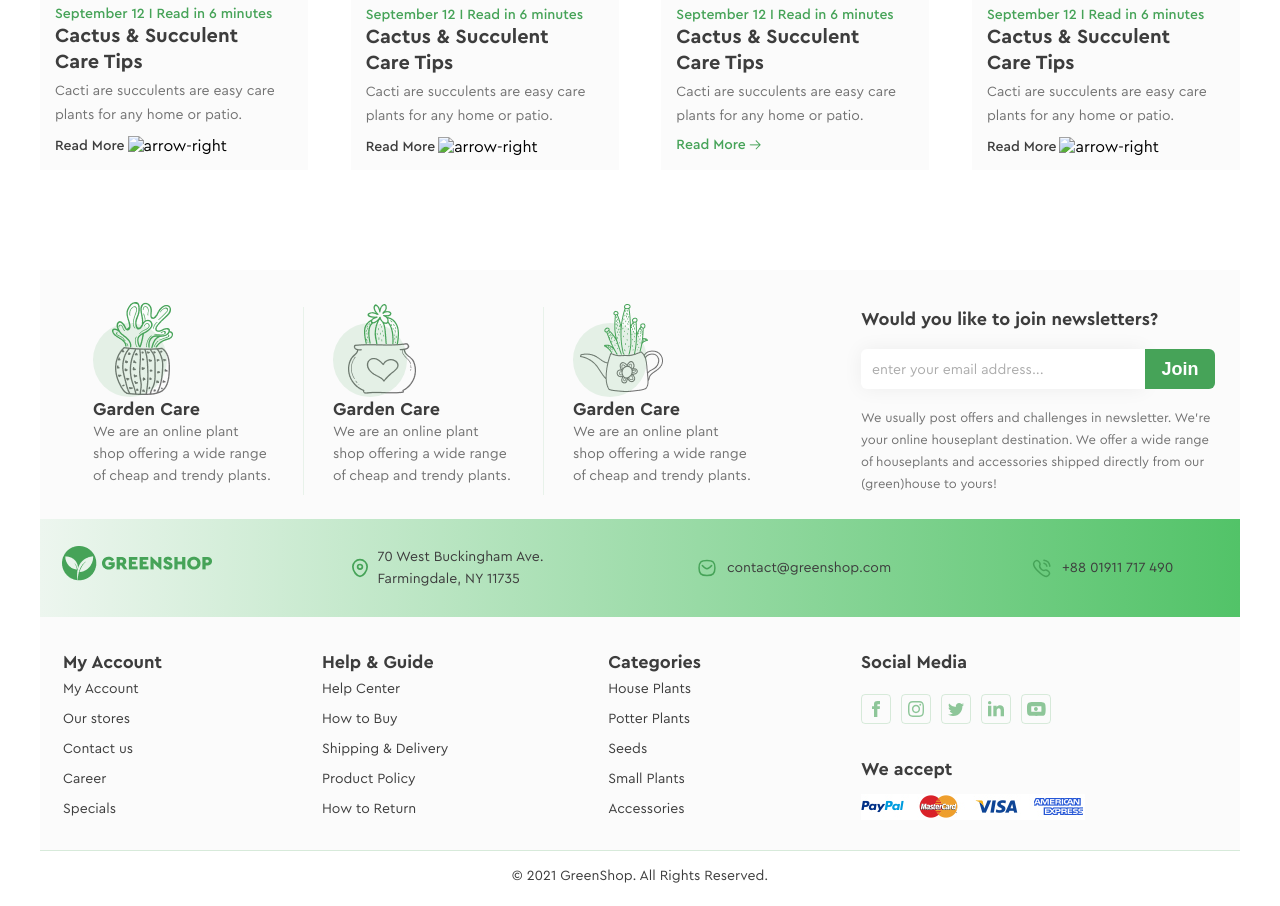
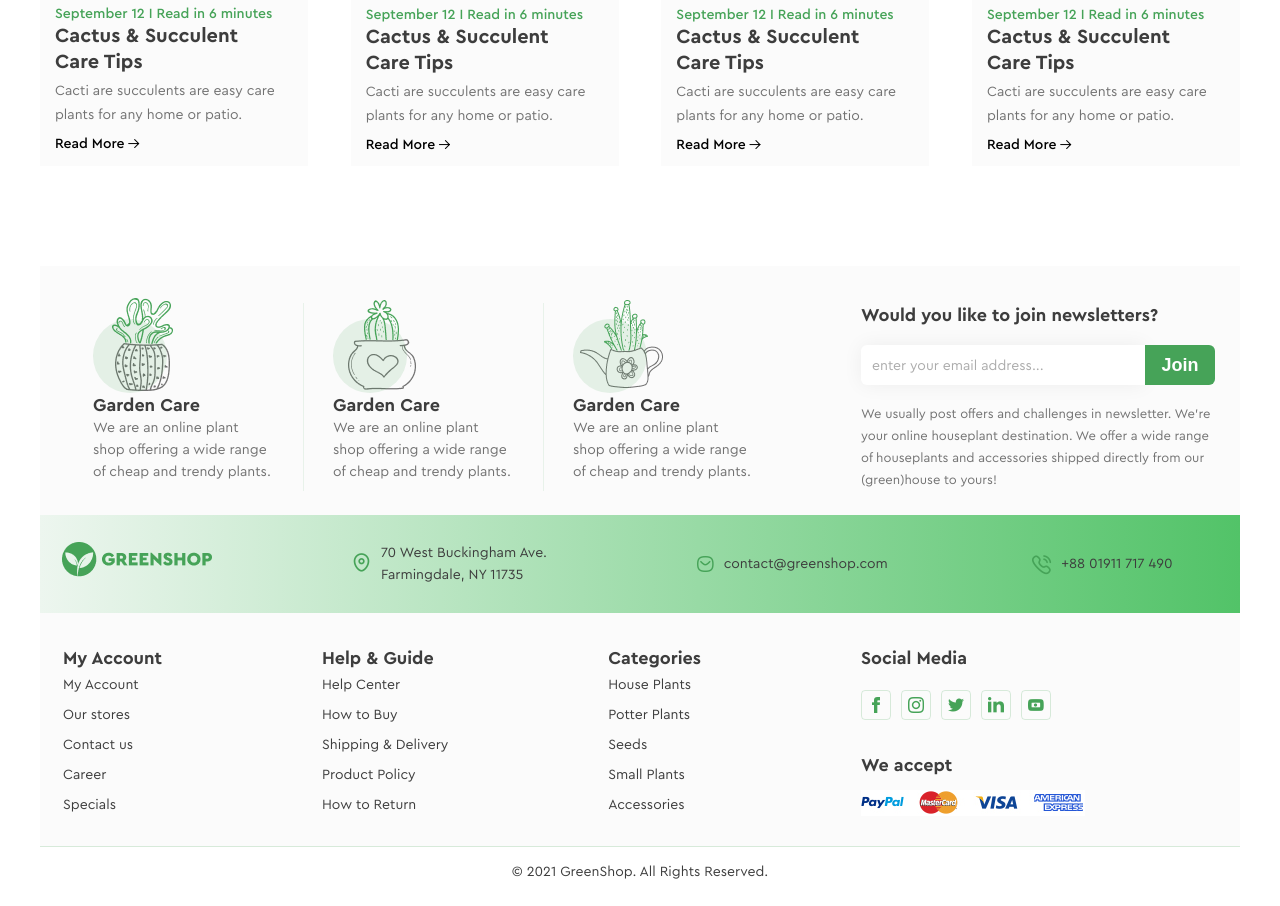
Before and after one commit to Dmytro-Shyn/Hillel-IT-school---Lesson-6, a website: page index.html in a window 1280 px wide. Shown: the part 2800-3706 px from the top of the page. Drawn offline with Linux system fonts and the light colour scheme; files whose address does not match are found by name.

Commit message:
Add new font size class ".fs-18px" with font-size: 19px in style.css. Update ".icon-Location:before" to ".icon-location:before". Update image tags to span tags for icons in index.html. Update icon class names in icon.css

```diff
--- a/index.html
+++ b/index.html
@@ -321,7 +321,7 @@
                         <p class="paragraph-small-14px mar-bot-9">Cacti are succulents are easy care plants for any home or patio.</p>
                         <div class="link-more-read">
                             <a class="link-14px" href="#">Read More</a>
-                            <img src="./images/arrow-right-simple.png" alt="arrow-right">
+                            <span class="icon-arrow-right-simple fs-14px"></span>
                         </div>
                     </div>
                 </div>
@@ -333,7 +333,7 @@
                         <p class="paragraph-small-14px mar-bot-9">Cacti are succulents are easy care plants for any home or patio.</p>
                         <div class="link-more-read">
                             <a class="link-14px" href="#">Read More</a>
-                            <img src="./images/arrow-right-simple.png" alt="arrow-right">
+                            <span class="icon-arrow-right-simple fs-14px"></span>
                         </div>
                     </div>
                 </div>
@@ -344,8 +344,8 @@
                         <p class="title-20px-700 mar-bot-4">Cactus & Succulent <br> Care Tips</p>
                         <p class="paragraph-small-14px mar-bot-9">Cacti are succulents are easy care plants for any home or patio.</p>
                         <div class="link-more-read">
-                            <a class="link-14px link-14px--active" href="#">Read More</a>
-                            <img src="./images/arrow-right-green.png" alt="arrow-right">
+                            <a class="link-14px" href="#">Read More</a>
+                            <span class="icon-arrow-right-simple fs-14px"></span>
                         </div>
                     </div>
                 </div>
@@ -357,7 +357,7 @@
                         <p class="paragraph-small-14px mar-bot-9">Cacti are succulents are easy care plants for any home or patio.</p>
                         <div class="link-more-read">
                             <a class="link-14px" href="#">Read More</a>
-                            <img src="./images/arrow-right-simple.png" alt="arrow-right">
+                            <span class="icon-arrow-right-simple fs-14px"></span>
                         </div>
                     </div>
                 </div>
@@ -402,16 +402,16 @@
             <div class="section-contact-info">
                 <a href="#"><img src="./images/logo.png" alt="logo"></a>
                 <div class="contact-info">
-                    <img class="contact-info__icon1" src="./images/location.svg" alt="location">
-                    <p class="description-14-400 color-3d">70 West Buckingham Ave. Farmingdale, NY 11735</p>
+                    <a href="#"><span class="icon-location fs-18px"></span></a>
+                    <a href="https://www.google.com/maps/search/70+West+Buckingham+Ave.+Farmingdale,+NY+11735/@40.7317583,-73.4582906,15z/data=!3m1!4b1?entry=ttu" class="description-14-400 color-3d">70 West Buckingham Ave. Farmingdale, NY 11735</a>
                 </div>
                 <div class="contact-info">
-                    <img class="contact-info__icon1" src="./images/mail.svg" alt="mail">
-                    <p class="description-14-400 color-3d">contact@greenshop.com</p>
+                    <span class="icon-message"></span>
+                    <a href="mailto: contact@greenshop.com" class="description-14-400 color-3d">contact@greenshop.com</a>
                 </div>
                 <div class="contact-info">
-                    <img class="contact-info__icon1" src="./images/phone.svg" alt="phone">
-                    <p class="description-14-400 color-3d">+88 01911 717 490</p>
+                    <span class="icon-calling fs-18px"></span>
+                    <a href="tel: +88 01911 717 490" class="description-14-400 color-3d">+88 01911 717 490</a>
                 </div>
             </div>
         </section>
@@ -452,31 +452,21 @@
                         <div class="link-item">
                             <h5 class="title-18px-700 mar-bot-20">Social Media</h5>
                             <div class="social-wrapper">
-                                <div class="social-item">
-                                    <svg xmlns="http://www.w3.org/2000/svg" width="8" height="16" viewBox="0 0 8 16" fill="none">
-                                        <path d="M2 5.33333H0V8H2V16H5.33333V8H7.73333L8 5.33333H5.33333V4.2C5.33333 3.6 5.46667 3.33333 6.06667 3.33333H8V0H5.46667C3.06667 0 2 1.06667 2 3.06667V5.33333Z" fill="#46A358" fill-opacity="0.6"/>
-                                        </svg>
-                                </div>
-                                <div class="social-item">
-                                    <svg xmlns="http://www.w3.org/2000/svg" width="16" height="16" viewBox="0 0 16 16" fill="none">
-                                        <path d="M8 1.46667C10.1333 1.46667 10.4 1.46667 11.2667 1.53333C13.4667 1.6 14.4667 2.66667 14.5333 4.8C14.6 5.66667 14.6 5.86667 14.6 8C14.6 10.1333 14.6 10.4 14.5333 11.2C14.4667 13.3333 13.4 14.4 11.2667 14.4667C10.4 14.5333 10.2 14.5333 8 14.5333C5.86667 14.5333 5.6 14.5333 4.8 14.4667C2.6 14.4 1.6 13.3333 1.53333 11.2C1.46667 10.3333 1.46667 10.1333 1.46667 8C1.46667 5.86667 1.46667 5.6 1.53333 4.8C1.6 2.66667 2.66667 1.6 4.8 1.53333C5.6 1.46667 5.86667 1.46667 8 1.46667ZM8 0C5.8 0 5.53333 0 4.73333 0.0666667C1.8 0.2 0.2 1.8 0.0666667 4.73333C0 5.53333 0 5.8 0 8C0 10.2 0 10.4667 0.0666667 11.2667C0.2 14.2 1.8 15.8 4.73333 15.9333C5.53333 16 5.8 16 8 16C10.2 16 10.4667 16 11.2667 15.9333C14.2 15.8 15.8 14.2 15.9333 11.2667C16 10.4667 16 10.2 16 8C16 5.8 16 5.53333 15.9333 4.73333C15.8 1.8 14.2 0.2 11.2667 0.0666667C10.4667 0 10.2 0 8 0ZM8 3.86667C5.73333 3.86667 3.86667 5.73333 3.86667 8C3.86667 10.2667 5.73333 12.1333 8 12.1333C10.2667 12.1333 12.1333 10.2667 12.1333 8C12.1333 5.73333 10.2667 3.86667 8 3.86667ZM8 10.6667C6.53333 10.6667 5.33333 9.46667 5.33333 8C5.33333 6.53333 6.53333 5.33333 8 5.33333C9.46667 5.33333 10.6667 6.53333 10.6667 8C10.6667 9.46667 9.46667 10.6667 8 10.6667ZM12.2667 2.8C11.7333 2.8 11.3333 3.2 11.3333 3.73333C11.3333 4.26667 11.7333 4.66667 12.2667 4.66667C12.8 4.66667 13.2 4.26667 13.2 3.73333C13.2 3.2 12.8 2.8 12.2667 2.8Z" fill="#46A358" fill-opacity="0.6"/>
-                                      </svg>
-                                </div>
-                                <div class="social-item">
-                                    <svg xmlns="http://www.w3.org/2000/svg" width="16" height="13" viewBox="0 0 16 13" fill="none">
-                                        <path d="M5.03186 13.0036C11.0699 13.0036 14.3718 8.00118 14.3718 3.66357C14.3718 3.52144 14.3689 3.38005 14.3624 3.2392C15.0033 2.77588 15.5605 2.19756 16 1.53953C15.4118 1.80085 14.7789 1.97682 14.1149 2.05616C14.7926 1.64981 15.313 1.0067 15.5585 0.24021C14.9241 0.616357 14.2217 0.889688 13.4742 1.03709C12.8749 0.399076 12.0218 0 11.0779 0C9.26483 0 7.79464 1.4702 7.79464 3.28233C7.79464 3.54001 7.82357 3.79041 7.87962 4.0308C5.1516 3.89377 2.73239 2.58735 1.11352 0.601253C0.831273 1.08622 0.668767 1.64999 0.668767 2.25106C0.668767 3.38988 1.24837 4.3953 2.12968 4.98363C1.59121 4.96707 1.08531 4.81894 0.642926 4.57291C0.642198 4.58656 0.642198 4.60039 0.642198 4.61476C0.642198 6.2047 1.77392 7.53204 3.27578 7.83285C3.00008 7.90801 2.71001 7.94841 2.41047 7.94841C2.19901 7.94841 1.99338 7.9273 1.79339 7.88927C2.21121 9.19332 3.42318 10.1425 4.86007 10.1693C3.73636 11.0499 2.32094 11.5745 0.783049 11.5745C0.518272 11.5745 0.256952 11.5594 0 11.529C1.45273 12.46 3.17769 13.0036 5.03186 13.0036Z" fill="#46A358" fill-opacity="0.6"/>
-                                      </svg>
-                                </div>
-                                <div class="social-item">
-                                    <svg xmlns="http://www.w3.org/2000/svg" width="16" height="16" viewBox="0 0 16 16" fill="none">
-                                        <path d="M3.33333 1.66667C3.33333 2.6 2.6 3.33333 1.66667 3.33333C0.733333 3.33333 0 2.6 0 1.66667C0 0.733333 0.733333 0 1.66667 0C2.6 0 3.33333 0.733333 3.33333 1.66667ZM3.33333 4.66667H0V15.3333H3.33333V4.66667ZM8.66667 4.66667H5.33333V15.3333H8.66667V9.73333C8.66667 6.6 12.6667 6.33333 12.6667 9.73333V15.3333H16V8.6C16 3.33333 10.0667 3.53333 8.66667 6.13333V4.66667Z" fill="#46A358" fill-opacity="0.6"/>
-                                      </svg>
-                                </div>
-                                <div class="social-item">
-                                    <svg xmlns="http://www.w3.org/2000/svg" width="19" height="14" viewBox="0 0 19 14" fill="none">
-                                        <path fill-rule="evenodd" clip-rule="evenodd" d="M15.1653 4.42995L15.168 4.43062C15.168 4.43062 15.1676 4.4305 15.1667 4.4303C15.1663 4.4302 15.1658 4.43008 15.1653 4.42995ZM4.32444 4.35686C6.91762 4.19575 11.7483 4.19575 14.3415 4.35686L14.3422 4.3644C14.4047 4.99716 14.4299 5.84143 14.4299 7.01915C14.4299 8.18238 14.4053 9.02689 14.3441 9.66498C11.6962 9.77026 6.97129 9.77027 4.32282 9.66502C4.261 9.03324 4.23602 8.19137 4.23602 7.01915C4.23602 5.84143 4.26123 4.99716 4.32369 4.3644L4.32444 4.35686ZM15.2422 9.61106C15.2422 9.61109 15.2405 9.61148 15.237 9.61215L15.2422 9.61106ZM3.49794 9.60768L3.50063 9.60836C3.49881 9.60793 3.49792 9.60769 3.49794 9.60768ZM0 7.01915C0 11.8412 0.388873 13.63 3.42208 13.8633C6.22196 14.0189 12.4439 14.0189 15.2438 13.8633C18.277 13.7078 18.6659 11.8412 18.6659 7.01915C18.6659 2.19713 18.277 0.408316 15.2438 0.174993C12.4439 -0.0583309 6.22196 -0.0583309 3.42208 0.174993C0.388873 0.408316 0 2.19713 0 7.01915ZM3.49794 4.43062C3.49792 4.43061 3.49884 4.43037 3.50073 4.42992L3.49794 4.43062ZM9.78228 8.73886C8.50388 9.37806 6.99973 8.44845 6.99973 7.01915C6.99973 5.58986 8.50388 4.66025 9.78228 5.29945C11.1994 6.008 11.1994 8.0303 9.78228 8.73886Z" fill="#46A358" fill-opacity="0.6"/>
-                                      </svg>
-                                </div>
+                                <a href="#" class="social-item">
+                                    <span class="icon-facebook"></span>
+                                </a>
+                                <a href="#" class="social-item">
+                                    <span class="icon-instagram"></span>
+                                </a>
+                                <a href="#" class="social-item">
+                                    <span class="icon-twitter"></span>
+                                </a>
+                                <a href="#" class="social-item">
+                                    <span class="icon-linkedin"></span>
+                                </a>
+                                <a href="#" class="social-item">
+                                    <span class="icon-youtube"></span>
+                                </a>
                             </div>
                         </div>
                         <div class="link-item">
--- a/scss/style.scss
+++ b/scss/style.scss
@@ -29,6 +29,10 @@ a{
 
 .fs-14px {
     font-size: 12px;
+}
+
+.fs-18px {
+    font-size: 19px;
 }
 
 .description-14-400 {
@@ -949,13 +953,13 @@ form{
 }
 
 .link-14px {
-    color: #3D3D3D;
+    color: inherit;
     font-size: 14px;
     font-weight: 500;
     line-height: 16px; /* 114.286% */
 }
 
-.link-14px--active {
+.news:hover .link-more-read {
     color: #46A358;
 }
 
```
Also changed, not shown: css/style.css, icon-font/icon.css, 1 other file.
